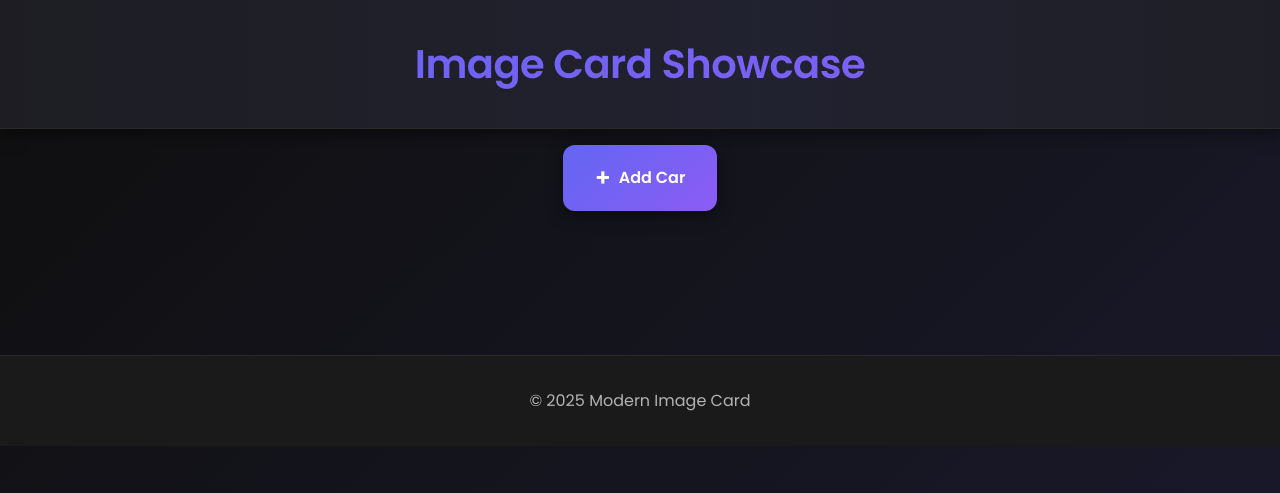
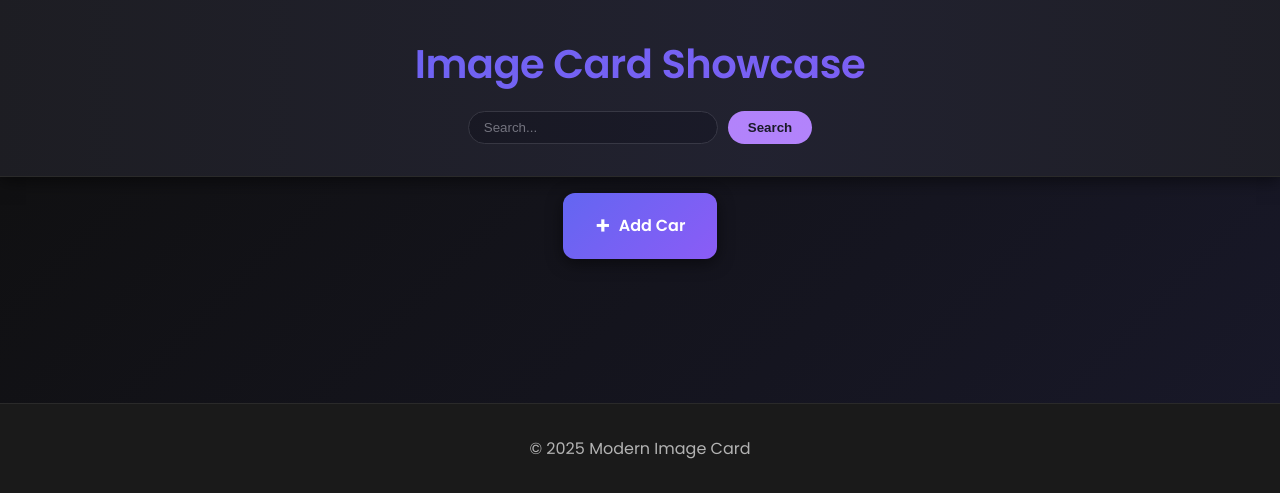
Before and after one commit to tejash098/Django-Car-Image-Gallery, a Django app: page / in a window 1280 px wide. Shown: the top 493 px of the page. Run offline with Django 5.2, Linux system fonts and the light colour scheme; data that the repository does not hold is empty.

Commit message:
feat: implement image CRUD functionality with dedicated templates, views, and styling.

```diff
--- a/App1/views.py
+++ b/App1/views.py
@@ -2,7 +2,10 @@ from django.shortcuts import render, HttpResponse, get_object_or_404, redirect
 from .models import Image
 
 def index(request):
+    query = request.GET.get('query')
     images = Image.objects.all()
+    if query:
+        images = [i for i in images if query.lower() in i.title.lower() or query.lower() in i.description.lower()]
     return render(request, 'index.html', {'images': images})
 
 def form(request):
--- a/Static/style.css
+++ b/Static/style.css
@@ -78,6 +78,37 @@ header h1 {
   -webkit-text-fill-color: transparent;
   background-clip: text;
   letter-spacing: -0.5px;
+}
+
+header .searchBar {
+  margin-top: 15px;
+  display: flex;
+  justify-content: center;
+  gap: 10px;
+}
+
+header .searchBar input {
+  padding: 8px 15px;
+  border-radius: 20px;
+  border: 1px solid #333;
+  background: #121212;
+  color: white;
+  outline: none;
+  width: 250px;
+}
+
+header .searchBar input:focus {
+  border-color: #bb86fc;
+}
+
+header .searchBar button {
+  padding: 8px 20px;
+  border-radius: 20px;
+  border: none;
+  background: #bb86fc;
+  color: #121212;
+  font-weight: bold;
+  cursor: pointer;
 }
 
 .formAnc {
--- a/Template/base.html
+++ b/Template/base.html
@@ -13,6 +13,7 @@
     <body>
         <header>
             <h1>{% block header %}Image Card Showcase{% endblock %}</h1>
+            {% block searchBar %}{% endblock %}
         </header>
         {% block formAnc %}{% endblock %}
         <main class="container">
--- a/Template/index.html
+++ b/Template/index.html
@@ -1,5 +1,10 @@
 {% extends "base.html" %} {% load static %} {% block title %}Image Showcase
-{% endblock %} {% block header %} Image Card Showcase {% endblock %} {% block formAnc %}
+{% endblock %} {% block header %} Image Card Showcase {% endblock %} {% block searchBar %}
+<form action="{% url 'index' %}" method="GET" class="searchBar">
+  <input type="text" name="query" placeholder="Search..." value="{{ query|default:'' }}">
+  <button type="submit">Search</button>
+</form>
+{% endblock %} {% block formAnc %}
 <div class="formAnc">
   <a href="{% url 'form' %}">Add Car</a>
 </div>
```
Also changed, not shown: Template/form.html (+27 -14 lines), Template/update.html (+14 -17 lines).
